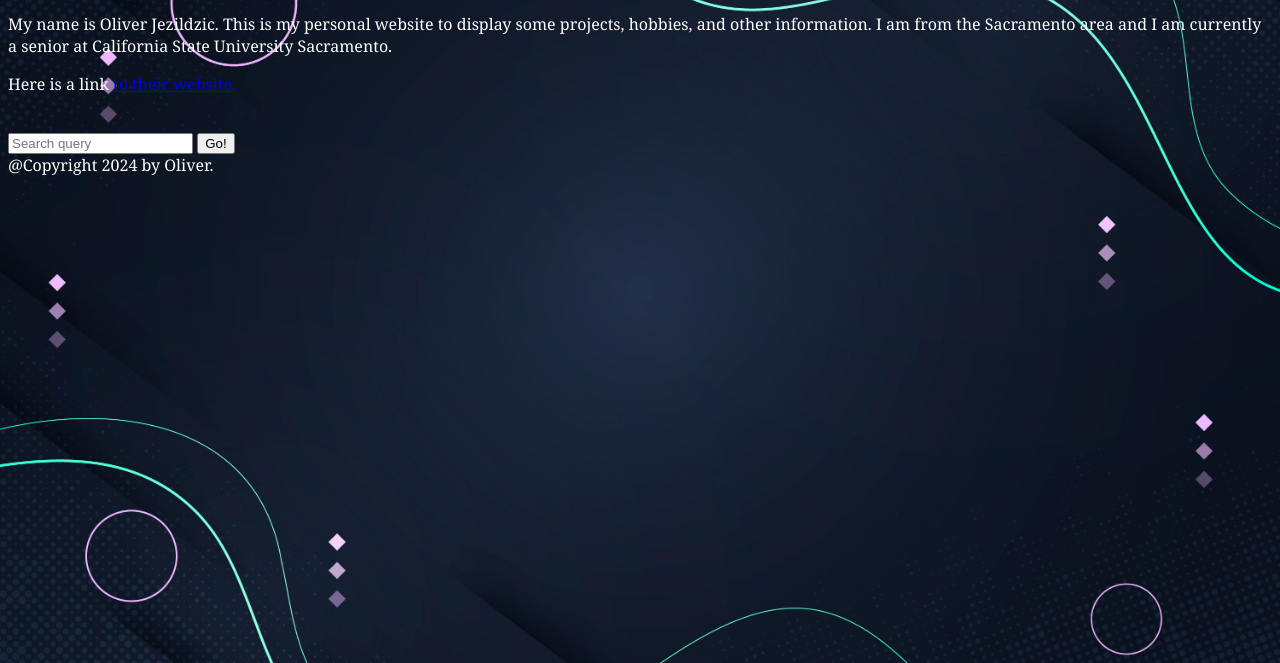
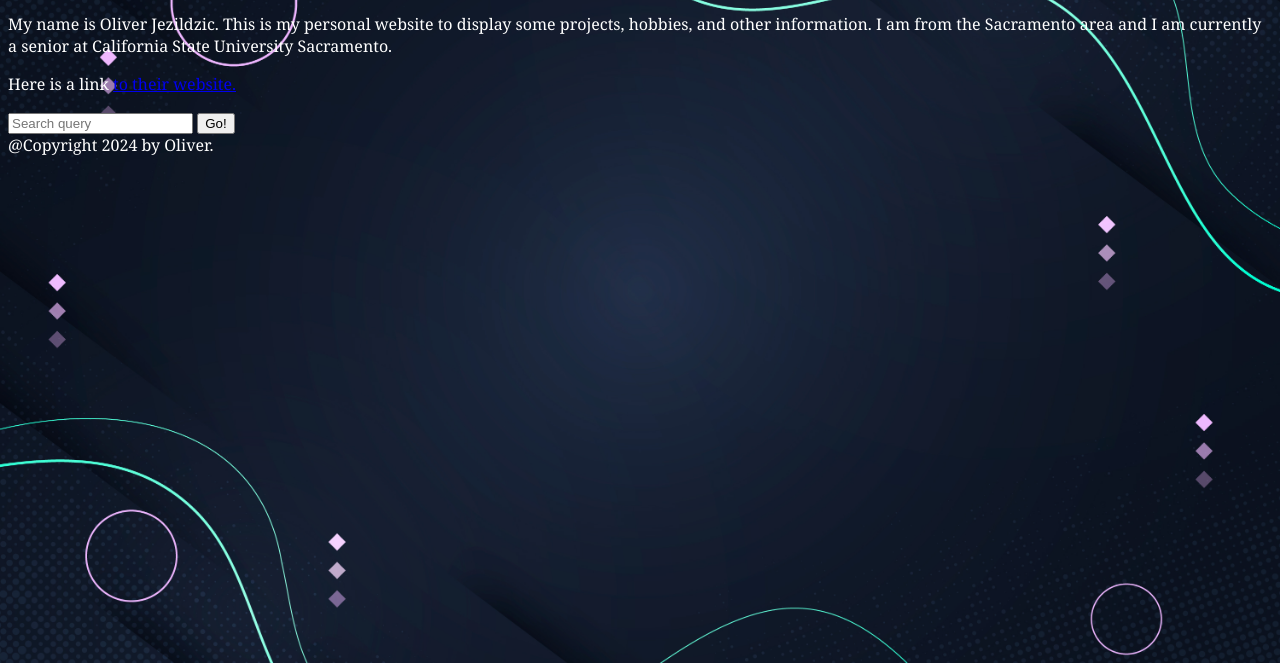
Before and after one commit to OliJ03/ojezildzic.github.io, a plain HTML site: page index.html in a window 1280 px wide. Shown: the part 137-800 px from the top of the page. Drawn offline with Linux system fonts and the light colour scheme.

Commit message:
Updated readability

```diff
--- a/index.html
+++ b/index.html
@@ -2,7 +2,7 @@
 <html lang="en-US">
     <head>
         <meta charset="utf-8" />
-    <title>My test page</title>
+        <title>Oliver Jezildzic</title>
         <link rel ="stylesheet" href="style.css">
     </head>
     <body>
@@ -21,10 +21,6 @@
         <p>My name is Oliver Jezildzic. This is my personal website to display some projects, hobbies, and other information.
           I am from the Sacramento area and I am currently a senior at California State University Sacramento. </p>
         <p>Here is a link  <a href="https://playvalorant.com/en-us/" title="Valorant: Riot Games" target ="_blank">to their website.</a></p>
-        <img
-            src=""
-            alt="" />
-
         <form>
             <input type="search" name="q" placeholder="Search query" />
             <input type="submit" value="Go!" />
```
Also changed, not shown: about.html (+1 -1 lines), interests.html (+0 -7 lines), projects.html (+1 -3 lines). Lines whose indentation alone changed are shown as unchanged.
